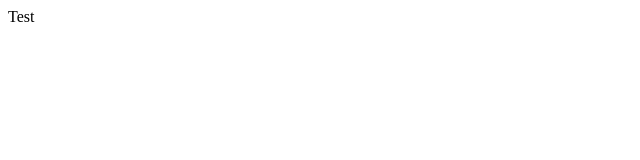
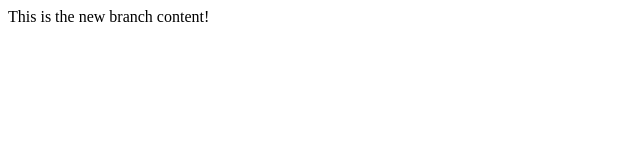
Before and after one commit to Fsilien/test0, a plain HTML site: page index.html in a window 1280 px wide. Shown: the whole page, without its empty margins (0-640 px from the left). Drawn offline with Linux system fonts and the light colour scheme.

Commit message:
Branch contents

```diff
--- a/index.html
+++ b/index.html
@@ -1,9 +1,9 @@
 <!DOCTYPE html>
 <html>
     <head>
-        <title>Test</title>
+        <title>Branch</title>
     </head>
     <body>
-        Test
+        This is the new branch content!
     </body>
 </html>
```
